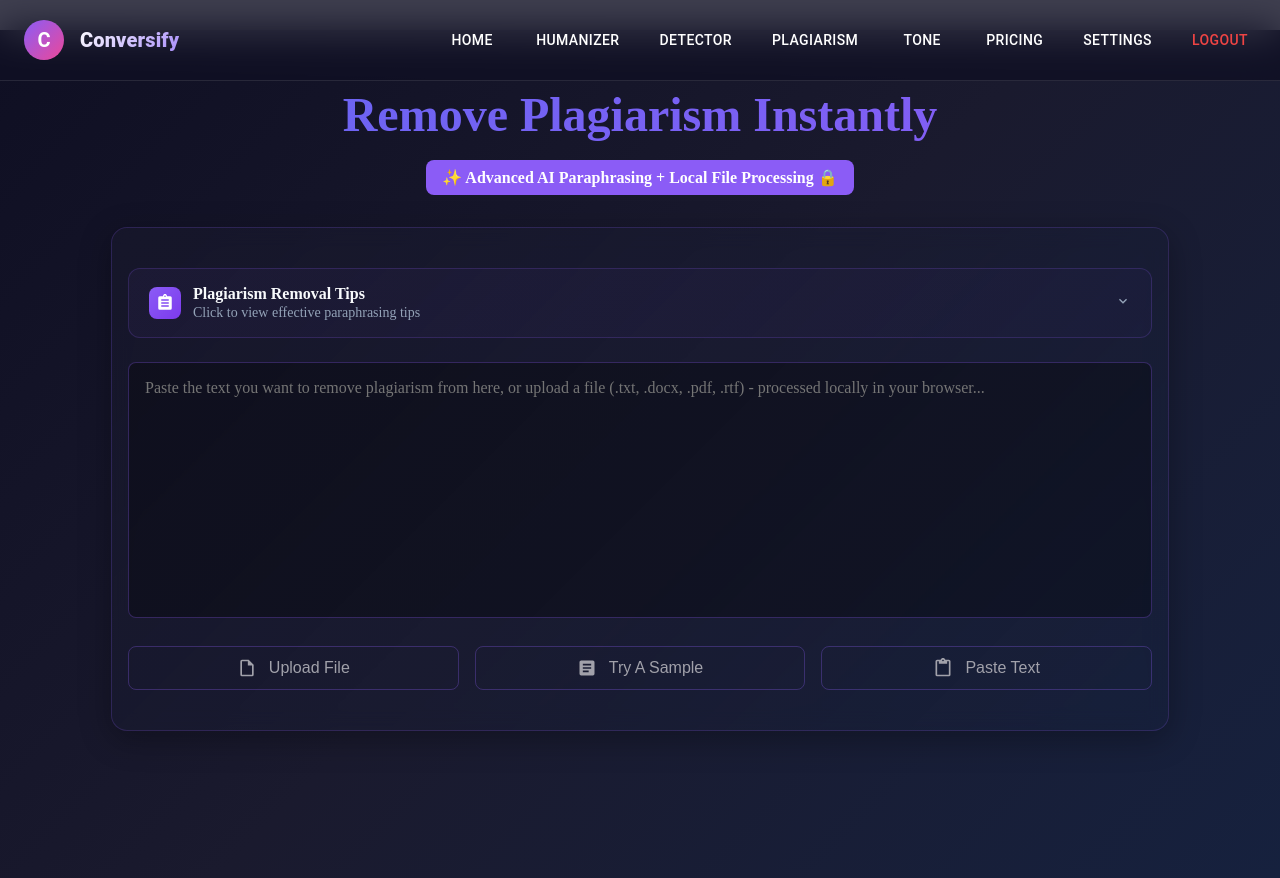
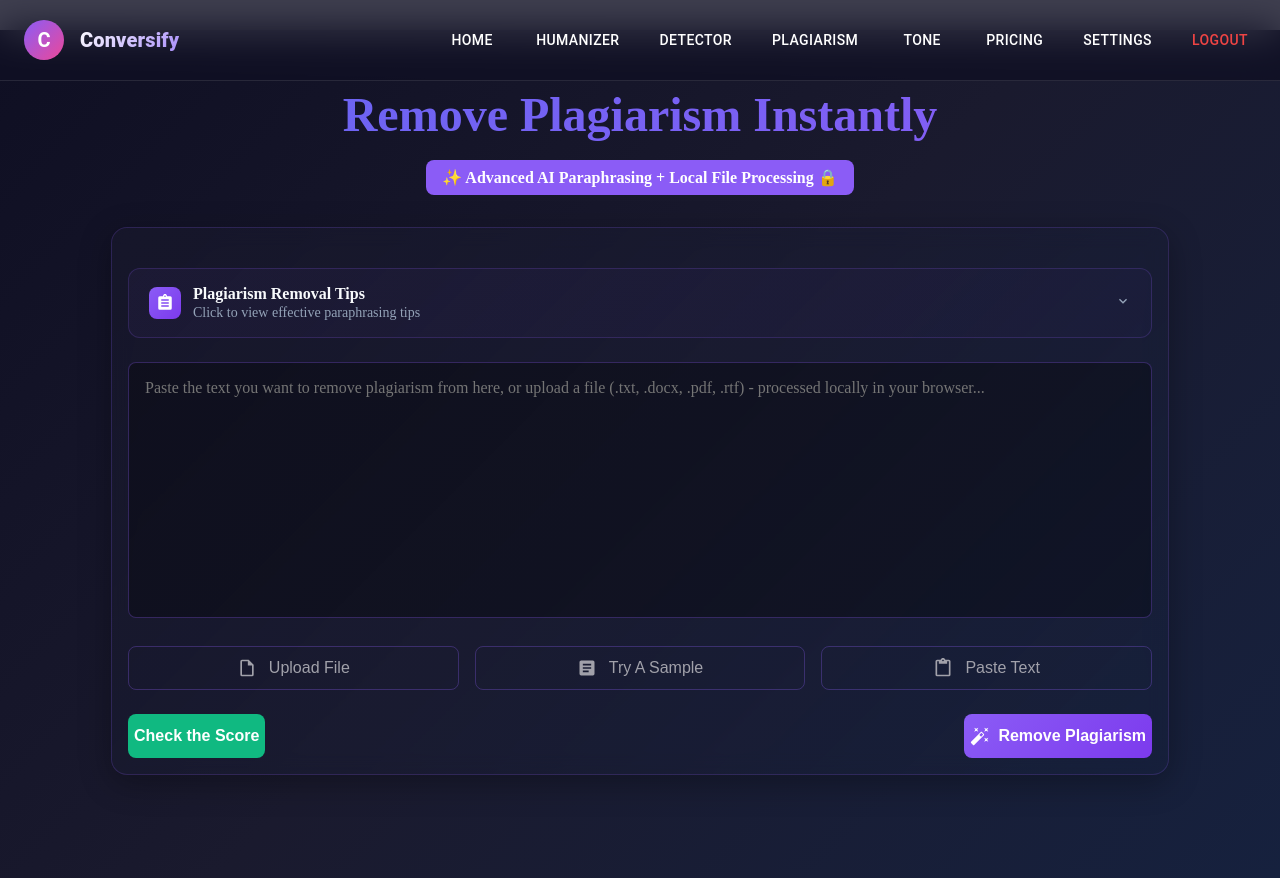
Before and after one commit to zenmeraki7/text-humanizer, a React (Vite) app in the folder frontend/: page /plagiarism in a window 1280 px wide. Built offline with nearby package versions, Linux system fonts and the light colour scheme.

Commit message:
plagiarism button

```diff
--- a/frontend/src/components/Plagiarism.jsx
+++ b/frontend/src/components/Plagiarism.jsx
@@ -399,7 +399,62 @@
           ))}
         </div>
 
+        {/* Responsive Bottom Controls */}
+<div
+  className="bottom-controls"
+  style={{
+    display: 'flex',
+    justifyContent: 'space-between',
+    alignItems: screenSize.isMobile ? 'stretch' : 'center',
+    flexDirection: screenSize.isMobile ? 'column' : 'row',
+    flexWrap: 'wrap',
+    gap: '16px'
+  }}
+>
 
+
+ <button
+    onClick={() => setShowScoreCard(!showScoreCard)}
+    style={{
+      ...primaryButtonStyles,
+      background: '#10b981',
+      width: screenSize.isMobile ? '100%' : 'auto',
+      maxWidth: screenSize.isMobile ? 'none' : '200px',
+      flexShrink: 0,
+      zIndex: 2, // prevent overlap
+    }}
+  >
+    {showScoreCard ? 'Hide Score' : 'Check the Score'}
+  </button>
+  <button
+    className="primary-button"
+    style={{
+      ...primaryButtonStyles,
+      ...(isPrimaryHovered && !isProcessing ? primaryButtonHoverStyles : {}),
+      width: screenSize.isMobile ? '100%' : 'auto', // Full width on mobile, auto on desktop
+      maxWidth: screenSize.isMobile ? 'none' : '200px', // Limit max width on desktop
+      flexShrink: 0 // Prevent button from shrinking
+    }}
+    onMouseEnter={() => !isProcessing && setIsPrimaryHovered(true)}
+    onMouseLeave={() => setIsPrimaryHovered(false)}
+    onClick={handleProcessText}
+    disabled={isProcessing}
+  >
+    {isProcessing ? (
+      <>
+        <div style={spinnerStyles} />
+        <span>Processing...</span>
+      </>
+    ) : (
+      <>
+        <MagicWandIcon />
+        <span>Remove Plagiarism</span>
+      </>
+    )}
+  </button>
+
+
+</div>
 
         {/* Responsive Results Section */}
         {showComparison && processedText && (
```
